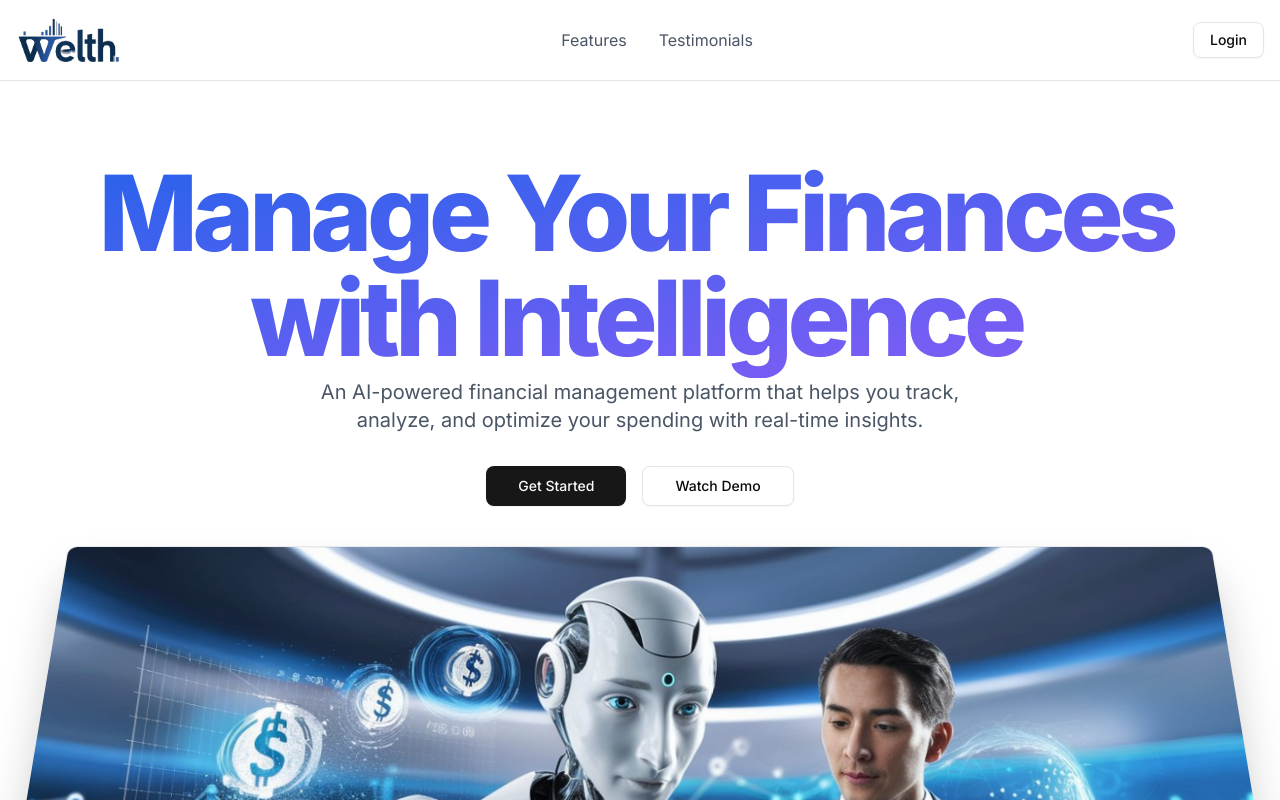
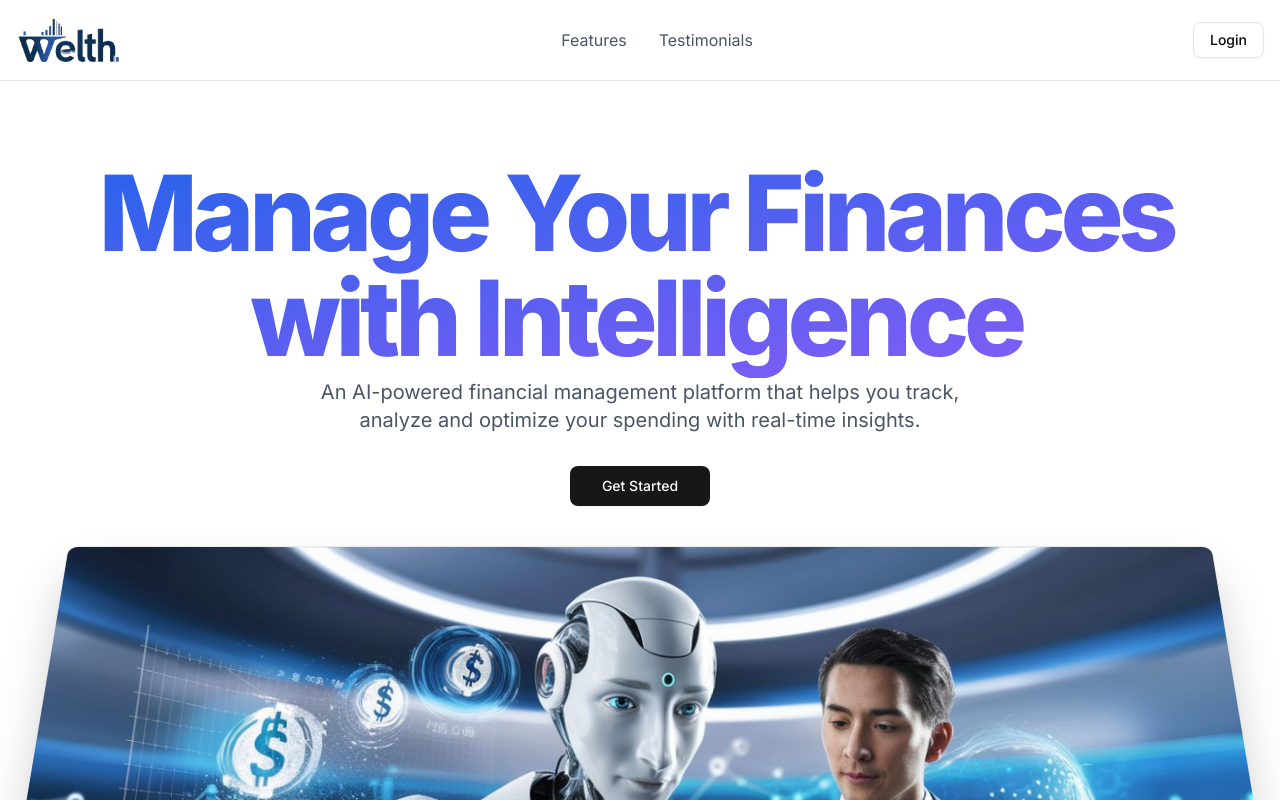
Before and after one commit to Trigun-123/welth, a Next.js app: page / in a window 1280 px wide. Shown: the top 800 px of the page. Built offline with nearby package versions, Linux system fonts and the light colour scheme; no server answers.

Commit message:
changes made

```diff
--- a/components/hero.jsx
+++ b/components/hero.jsx
@@ -34,17 +34,12 @@
         </h1>
         <p className="text-xl text-gray-600 mb-8 max-w-2xl mx-auto">
           An AI-powered financial management platform that helps you track,
-          analyze, and optimize your spending with real-time insights.
+          analyze and optimize your spending with real-time insights.
         </p>
         <div className="flex justify-center space-x-4">
           <Link href="/dashboard">
             <Button size="lg" className="px-8">
               Get Started
-            </Button>
-          </Link>
-          <Link href="https://www.youtube.com/roadsidecoder">
-            <Button size="lg" variant="outline" className="px-8">
-              Watch Demo
             </Button>
           </Link>
         </div>
```
